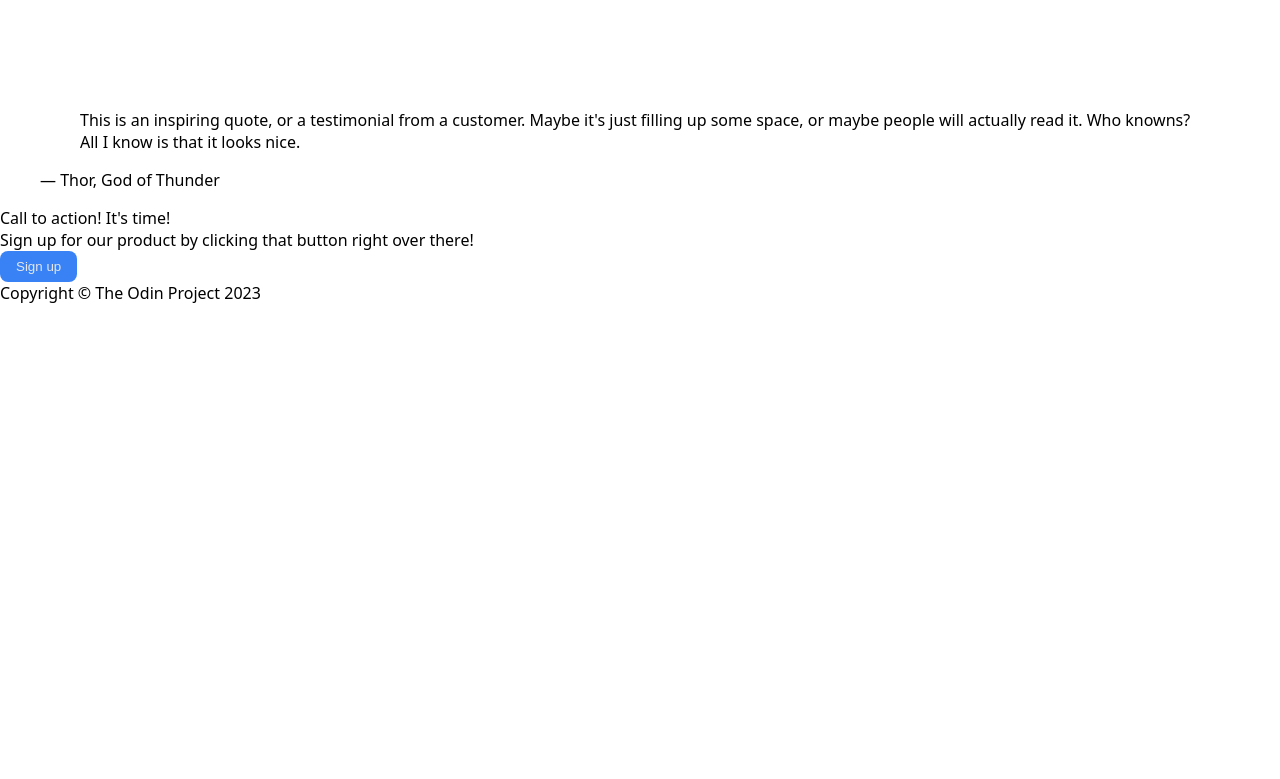
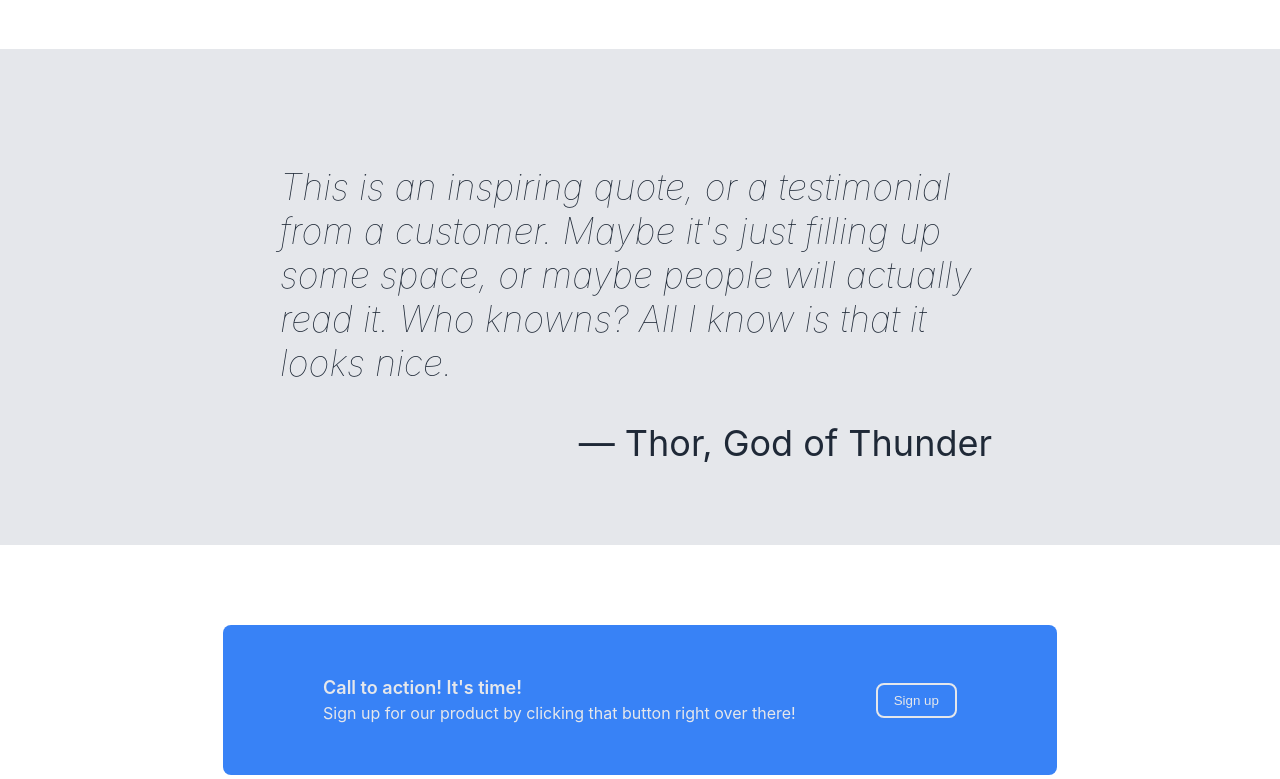
Before and after one commit to Ochenzhal/landing-page, a plain HTML site: page index.html in a window 1280 px wide. Shown: the part 828-1607 px from the top of the page. Before the commit the page ends 1132 px from the top, so only its background shows below. Drawn offline with Linux system fonts and the light colour scheme.

Commit message:
Add styling

```diff
--- a/index.html
+++ b/index.html
@@ -25,9 +25,7 @@
 			<div class="hero-text">
 				<div class="hero-main-text">This website is awesome</div>
 				<div class="hero-subtext">This website has some subtext that goes here under the main title. It's a smaller font and the color is lower contrast</div>
-				<div class="hero-button">
-					<button>Sign up</button>
-				</div>
+				<button class="hero-button">Sign up</button>
 			</div>
 
 			<div class="hero-img">
@@ -69,20 +67,24 @@
 			</div>
 		</div>
 
+    <div class="quote-container">
       <figure class="quote">
         <blockquote>
           This is an inspiring quote, or a testimonial from a customer. Maybe it's just filling up some space, or maybe people will actually read it. Who knowns? All I know is that it looks nice.
         </blockquote>
-			<figcaption>
+        <figcaption style="text-align: end; padding-right: 3rem; font-style: normal; font-weight: 400;">
           &mdash; Thor, God of Thunder
         </figcaption>
       </figure>
+    </div>
 
+    <div class="cta-container">
       <div class="call-to-action">
-				<div class="cta-title">Call to action! It's time!</div>
-				<div class="cta-subtext">Sign up for our product by clicking that button right over there!</div>
-				<div class="cta-button">
-						<button>Sign up</button>
+				<div class="cta-text">
+        	<span class="cta-title">Call to action! It's time!</span>
+        	<span class="cta-subtext">Sign up for our product by clicking that button right over there!</span>
+				</div>
+				<button class="cta-button">Sign up</button>
       </div>
     </div>
 	</div>
--- a/style.css
+++ b/style.css
@@ -1,5 +1,5 @@
 body {
-	font-family: system-ui, -apple-system, BlinkMacSystemFont, 'Segoe UI', Roboto, Oxygen, Ubuntu, Cantarell, 'Open Sans', 'Helvetica Neue', sans-serif;
+	font-family: -apple-system, BlinkMacSystemFont, 'Segoe UI', Roboto, Oxygen, Ubuntu, Cantarell, 'Open Sans', 'Helvetica Neue', sans-serif;
 	min-height: 100vh;
 	margin: 0;
 	display: flex;
@@ -115,6 +115,65 @@ a {
 	text-align: center;
 }
 
+.quote-container {
+	background-color: #E5E7EB;
+  display: flex;
+  justify-content: center;
+  padding: 5rem 0;
+}
+
+.quote {
+  font-size: 36px;
+  font-style: italic;
+  font-weight: lighter;
+  color: #1F2937;
+  width: 800px;
+  padding: 0;
+  margin: 0;
+}
+
+.cta-container {
+  display: flex;
+  margin: 5rem;
+  justify-content: center;
+}
+
+.call-to-action {
+  background-color: #3882F6;
+  color: #E5E7EB;
+  border-radius: 8px;
+  /* width: 800px; */
+  height: 150px;
+  /* margin: auto; */
+  display: flex;
+	gap: 5rem;
+	padding: 0 100px;
+	align-items: center;
+}
+
+.cta-text {
+	display: flex;
+	flex-direction: column;
+	gap: 5px;
+}
+
+.cta-title {
+  font-size: 18px;
+  font-weight: 600;
+}
+
+.cta-subtext {
+  font-size: 16px;
+}
+
+.footer {
+	background-color: #1F2937;
+	color: #E5E7EB;
+	font-size: 18px;
+	text-align: center;
+	padding: 2rem 0;
+}
+
 img {
 	width: 100%;
 	height: 100%;
@@ -123,7 +182,15 @@ img {
 button {
 	background-color: #3882F6;
 	color: #E5E7EB;
-	border: none;
   border-radius: 8px;
 	padding: 8px 16px;
 }
+
+button.hero-button {
+	border: none;
+}
+
+button.cta-button {
+	border: 2px solid #E5E7EB;
+	margin: auto;
+}
```
Lines whose indentation alone changed are shown as unchanged.
